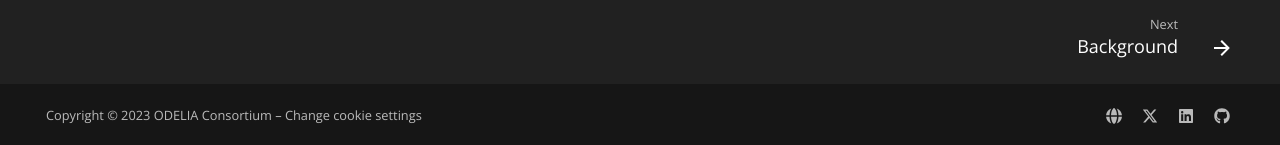
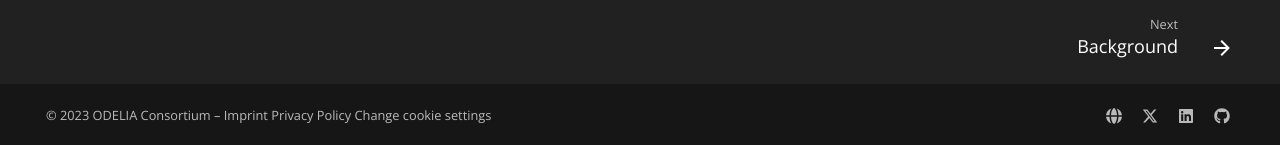
Before and after one commit to odelia-ai/odelia-ai.github.io, an MkDocs documentation site: the page built from docs/index.md, in a window 1280 px wide and 900 px high, scrolled down 1802 px. Shown: the part 752-897 px from the top of the window. Built offline with MkDocs 1.6.1 and Material for MkDocs 9.7.7, drawn with Linux system fonts in a browser that asks for light colours; comment, search, counter and statistics services are not loaded.

Commit message:
Update mkdocs.yml

```diff
--- a/mkdocs.yml
+++ b/mkdocs.yml
@@ -106,8 +106,8 @@ nav:
   - Security: security.md
 
 copyright: >
-  Copyright &copy; 2023 ODELIA Consortium –
-  <a href="#__consent">Change cookie settings</a>
+  &copy; 2023 ODELIA Consortium –
+  <a href="https://odelia-ai.github.io/imprint/">Imprint</a> <a href="https://odelia-ai.github.io/privacy-policy/">Privacy Policy</a> <a href="#__consent">Change cookie settings</a>
 
 extra_css:
   - assets/css/extra.css
```
